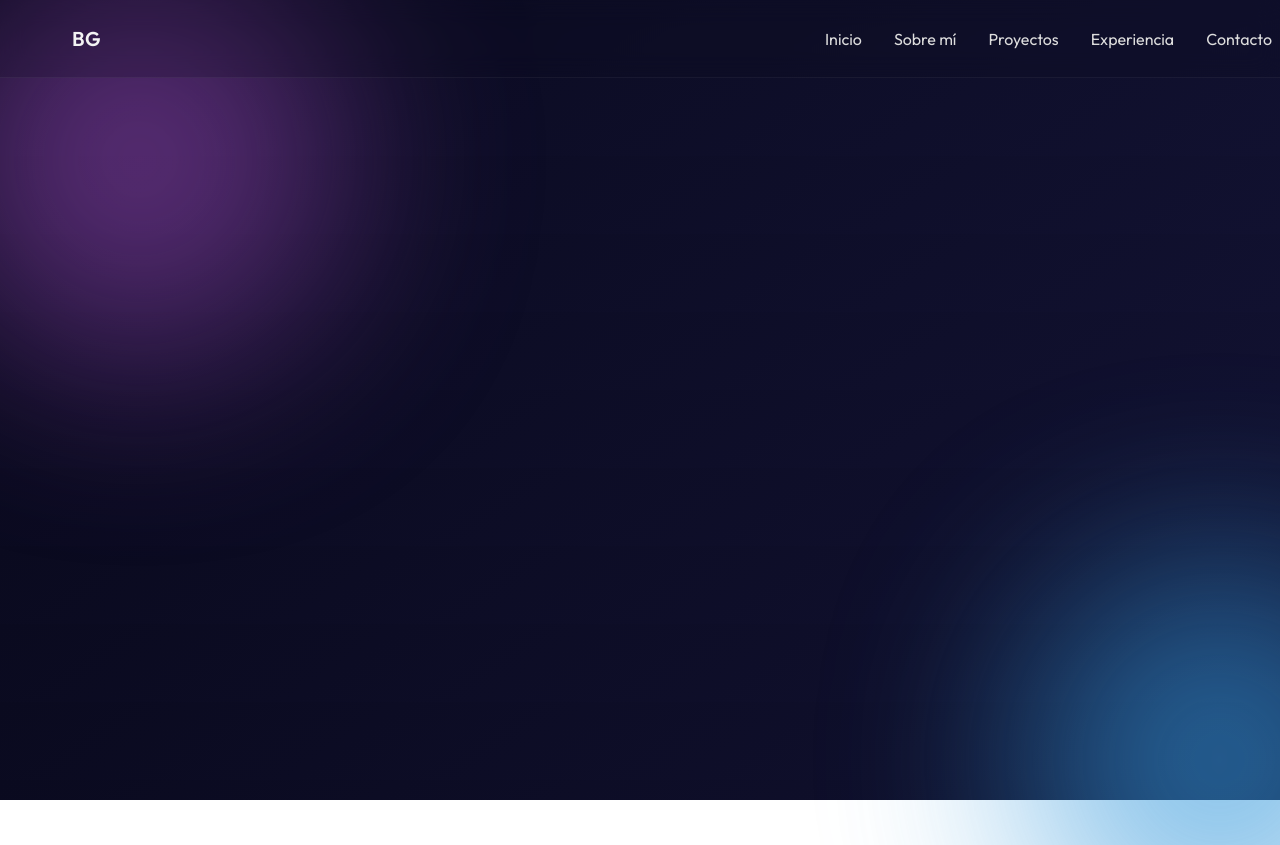
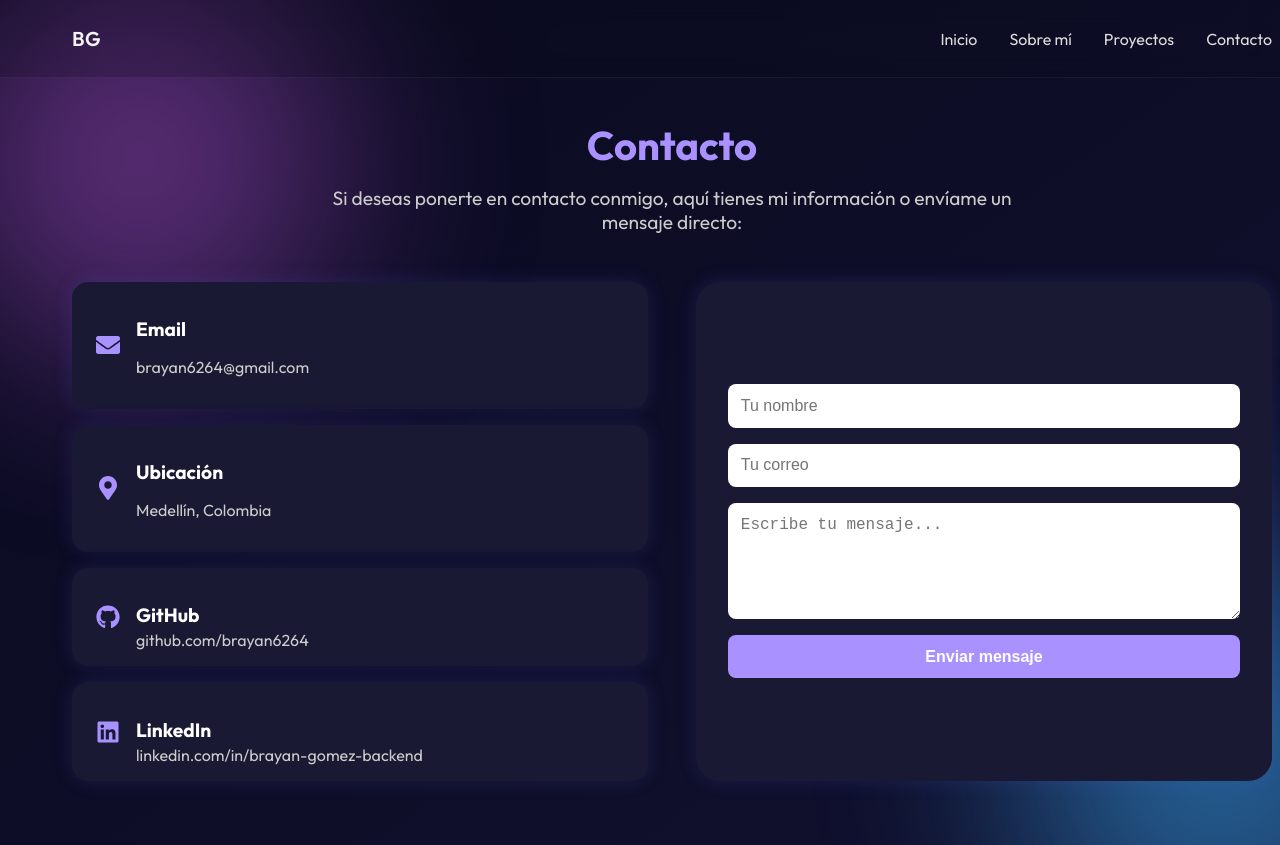
Before and after one commit to brayan6264/portafolio, a React (Create React App) app: page /contact in a window 1280 px wide. Shown: the top 845 px of the page. Before the commit the page ends 800 px from the top, so only its background shows below. Built offline with nearby package versions, Linux system fonts and the light colour scheme; the HTML template or start-up script is replaced by a standard one.

Commit message:
Contact section desing completed

```diff
--- a/public/index.html
+++ b/public/index.html
@@ -1,6 +1,9 @@
 <!DOCTYPE html>
 <html lang="en">
   <head>
+    <link
+  rel="stylesheet"
+  href="https://cdnjs.cloudflare.com/ajax/libs/font-awesome/6.4.0/css/all.min.css"/>
     <link href="https://fonts.googleapis.com/css2?family=Outfit:wght@300;400;600;700&display=swap" rel="stylesheet">
     <meta charset="utf-8" />
     <link rel="icon" href="%PUBLIC_URL%/favicon.ico" />
--- a/src/App.js
+++ b/src/App.js
@@ -4,6 +4,7 @@ import Header from './components/Header';
 import Hero from './components/Hero';
 import About from './components/About';
 import Projects from './components/Projects'
+import Contact from './components/Contact';
 
 function App() {
   return (
@@ -13,6 +14,7 @@ function App() {
         <Route path="/" element={<Hero />} />
         <Route path="/about" element={<About />} />
         <Route path="/projects" element={<Projects />} />
+        <Route path="/contact" element={<Contact />} />
       </Routes>
     </Router>
   );
--- /dev/null
+++ b/src/components/Contact.jsx
@@ -0,0 +1,69 @@
+import React from "react";
+import "../styles/Contact.css";
+import { FaEnvelope, FaMapMarkerAlt, FaGithub, FaLinkedin } from "react-icons/fa";
+
+function Contact() {
+  return (
+    <section id="contact" className="contact-section">
+      <div className="contact-header">
+        <h2 className="contact-title">Contacto</h2>
+        <p className="contact-subtitle">
+          Si deseas ponerte en contacto conmigo, aquí tienes mi información o envíame un mensaje directo:
+        </p>
+      </div>
+
+      <div className="contact-container">
+        <div className="contact-info">
+          <div className="contact-cards">
+            <div className="contact-card">
+              <FaEnvelope className="contact-icon" />
+              <div>
+                <h3>Email</h3>
+                <p>brayan6264@gmail.com</p>
+              </div>
+            </div>
+
+            <div className="contact-card">
+              <FaMapMarkerAlt className="contact-icon" />
+              <div>
+                <h3>Ubicación</h3>
+                <p>Medellín, Colombia</p>
+              </div>
+            </div>
+
+            <div className="contact-card">
+              <FaGithub className="contact-icon" />
+              <div>
+                <h3>GitHub</h3>
+                <a href="https://github.com/brayan6264" target="_blank" rel="noopener noreferrer">
+                  github.com/brayan6264
+                </a>
+              </div>
+            </div>
+
+            <div className="contact-card">
+              <FaLinkedin className="contact-icon" />
+              <div>
+                <h3>LinkedIn</h3>
+                <a href="https://www.linkedin.com/in/brayan-gomez-backend" target="_blank" rel="noopener noreferrer">
+                  linkedin.com/in/brayan-gomez-backend
+                </a>
+              </div>
+            </div>
+          </div>
+        </div>
+
+        <div className="contact-form">
+          <form>
+            <input type="text" placeholder="Tu nombre" required />
+            <input type="email" placeholder="Tu correo" required />
+            <textarea placeholder="Escribe tu mensaje..." rows="5" required></textarea>
+            <button type="submit">Enviar mensaje</button>
+          </form>
+        </div>
+      </div>
+    </section>
+  );
+}
+
+export default Contact;
--- a/src/components/Header.jsx
+++ b/src/components/Header.jsx
@@ -12,8 +12,7 @@ function Header() {
                 <li><Link to="/">Inicio</Link></li>
                 <li><Link to="/about">Sobre mí</Link></li>
                 <li><Link to="/projects">Proyectos</Link></li>
-                <li><a href="#experience">Experiencia</a></li>
-                <li><a href="#contact">Contacto</a></li>
+                <li><Link to="/contact">Contacto</Link></li>
             </ul>
             </nav>
         </div>
--- /dev/null
+++ b/src/styles/Contact.css
@@ -0,0 +1,155 @@
+.contact-section {
+  width: 100%;
+  padding: 0.5rem 2rem 4rem;
+  background: transparent;
+  position: relative;
+  overflow: hidden;
+}
+
+.contact-header {
+  text-align: center;
+  margin-bottom: 3rem;
+}
+
+.contact-title {
+  font-size: 2.5rem;
+  color: #a992ff;
+  margin-bottom: 1rem;
+}
+
+.contact-subtitle {
+  font-size: 1.2rem;
+  color: #ccc;
+  max-width: 700px;
+  margin: 0 auto;
+}
+
+.contact-container {
+  max-width: 1200px;
+  margin: 0 auto;
+  display: grid;
+  grid-template-columns: 1fr 1fr;
+  gap: 3rem;
+  position: relative;
+  z-index: 1;
+}
+
+.contact-info {
+  display: flex;
+  flex-direction: column;
+  justify-content: center;
+}
+
+.contact-cards {
+  display: grid;
+  gap: 1rem;
+}
+
+.contact-card {
+  background-color: #191933;
+  padding: 1rem 1.5rem;
+  border-radius: 1rem;
+  display: flex;
+  align-items: center;
+  gap: 1rem;
+  box-shadow: 0 0 20px rgba(100, 100, 255, 0.15);
+  transition: transform 0.3s ease, box-shadow 0.3s ease;
+}
+
+.contact-card:hover {
+  transform: translateY(-5px);
+  box-shadow: 0 0 25px rgba(144, 104, 255, 0.3);
+}
+
+.contact-card h3 {
+  font-size: 1.2rem;
+  color: #fff;
+  margin-bottom: 0.2rem;
+}
+
+.contact-card p,
+.contact-card a {
+  font-size: 1rem;
+  color: #ccc;
+  text-decoration: none;
+}
+
+.contact-card a:hover {
+  text-decoration: underline;
+}
+
+.contact-icon {
+  font-size: 1.5rem;
+  color: #a992ff;
+}
+
+.contact-form {
+  background-color: #191933;
+  padding: 2rem;
+  border-radius: 1.5rem;
+  box-shadow: 0 0 20px rgba(100, 100, 255, 0.15);
+  display: flex;
+  flex-direction: column;
+  justify-content: center;
+}
+
+.contact-form form {
+  display: flex;
+  flex-direction: column;
+  gap: 1rem;
+}
+
+.contact-form input,
+.contact-form textarea {
+  padding: 0.8rem;
+  border: none;
+  border-radius: 0.5rem;
+  background: #fff;
+  font-size: 1rem;
+}
+
+.contact-form button {
+  padding: 0.8rem;
+  border: none;
+  border-radius: 0.5rem;
+  background: #a992ff;
+  color: #fff;
+  font-size: 1rem;
+  font-weight: bold;
+  cursor: pointer;
+  transition: background 0.3s ease;
+}
+
+.contact-form button:hover {
+  background: #8a7ae6;
+}
+
+@media (max-width: 900px) {
+  .contact-container {
+    grid-template-columns: 1fr;
+    gap: 2rem;
+  }
+}
+@keyframes fadeInUp {
+  0% {
+    opacity: 0;
+    transform: translateY(30px);
+  }
+  100% {
+    opacity: 1;
+    transform: translateY(0);
+  }
+}
+
+.contact-header,
+.contact-container {
+  opacity: 0;
+  animation: fadeInUp 1s ease forwards;
+}
+.contact-header {
+  animation-delay: 0.2s;
+}
+
+.contact-container {
+  animation-delay: 0.4s;
+}
```
